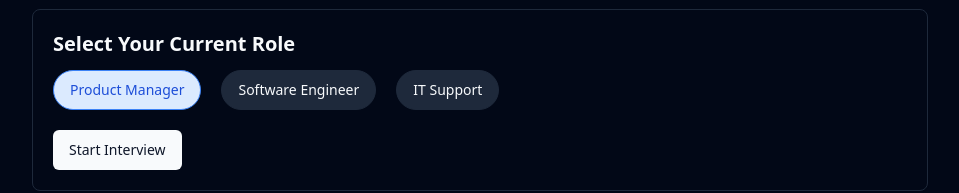
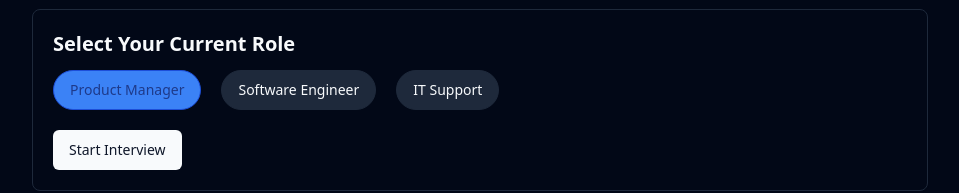
Before and after one commit to baccarani/ai-interview-1.0, a React (Vite) app: page / in a window 1280 px wide. Shown: the part 388-581 px from the top of the page, without its empty margins (160-1119 px from the left). Built offline with nearby package versions, Linux system fonts and the light colour scheme; no server answers.

Commit message:
update styling on role

```diff
--- a/src/components/role-selector/role-selector-options/RoleSelectorOptions.tsx
+++ b/src/components/role-selector/role-selector-options/RoleSelectorOptions.tsx
@@ -9,7 +9,7 @@ type Props = {
 };
 
 export const highlightedRoleClassNames =
-  "bg-blue-100 border-blue-500 border text-blue-700";
+  "bg-blue-100 dark:bg-blue-500 border-blue-500 dark:border-blue-700 border text-blue-700 dark:text-blue-900 hover:bg-blue-100 dark:hover:bg-blue-600";
 
 const RoleSelectorOptions = ({ roles, currentRole, setCurrentRole }: Props) => {
   const changeRole = (role: Roles) => {
```
